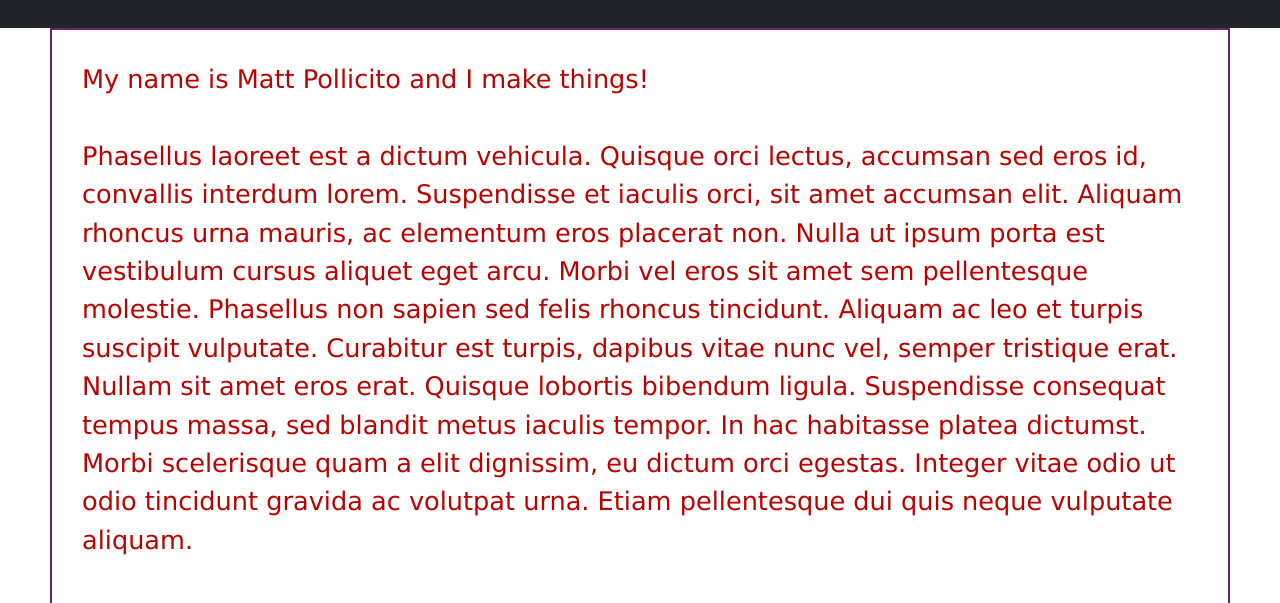
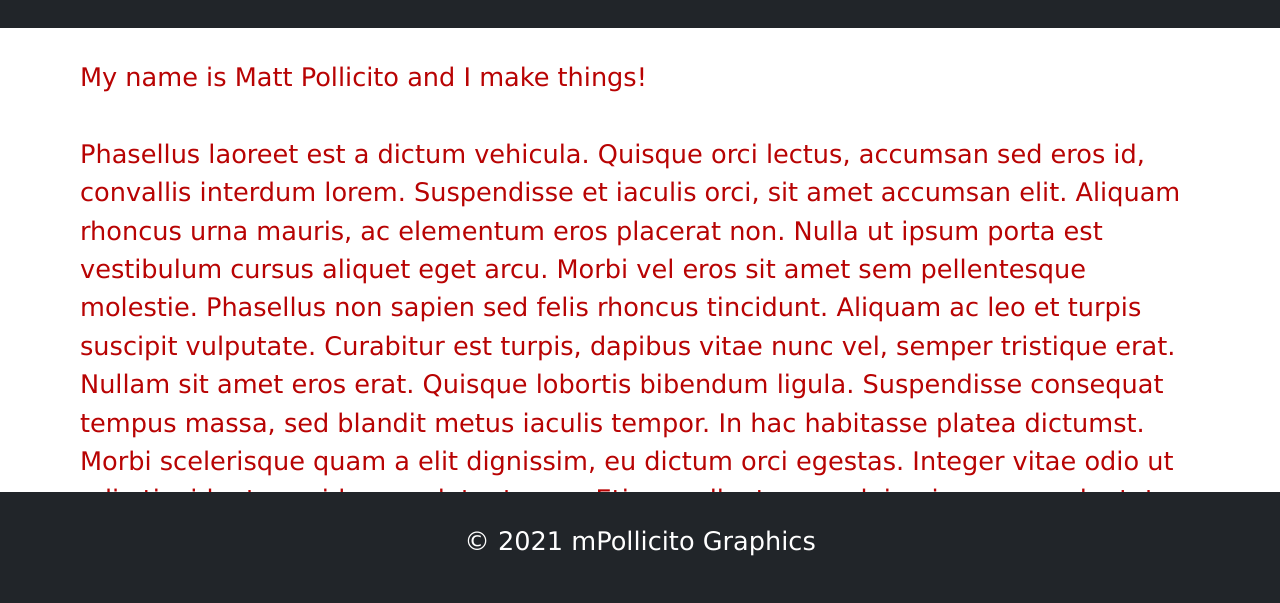
Before and after one commit to mpollicito/december2021, a plain HTML site: page index.html in a window 1280 px wide. Shown: the part 188-791 px from the top of the page. Drawn offline with nearby package versions, Linux system fonts and the light colour scheme; files whose address does not match are found by name.

Commit message:
Added footers to each page

```diff
--- a/index.html
+++ b/index.html
@@ -17,8 +17,8 @@
         <nav class="navbar navbar-expand-lg navbar-dark bg-dark">
             <div class="container-fluid">
                 <a class="navbar-brand" href="C:\Users\User\Documents\GitHub\december2021\index.html">
-                    <img class="roundrect" src="C:\Users\User\Documents\GitHub\december2021\assets\Logo_1.PNG" alt="" width="70"
-                        height="60" class="d-inline-block align-text-top"><br>mPollicito Graphics
+                    <img class="roundrect" src="C:\Users\User\Documents\GitHub\december2021\assets\Logo_1.PNG" alt=""
+                        width="70" height="60" class="d-inline-block align-text-top"><br>mPollicito Graphics
                 </a>
                 <button class="navbar-toggler" type="button" data-bs-toggle="collapse"
                     data-bs-target="#navbarSupportedContent" aria-controls="navbarSupportedContent"
@@ -89,6 +89,9 @@
         primis in faucibus orci luctus et ultrices posuere cubilia curae;
     </p>
 
+    <div class="footer">
+        <p id="p2">© 2021 mPollicito Graphics</p>
+    </div>
 </body>
 
 </html>
--- a/styles.css
+++ b/styles.css
@@ -14,9 +14,13 @@ p {
   color: rgb(184, 3, 3);
   font-family: Verdana, Geneva, Tahoma, sans-serif;
   font-size: 160%;
-  border: 2px solid rgb(107, 34, 107);
+
   padding: 30px;
   margin: 50px;
+}
+
+#p2 {
+  color: white;
 }
 
 a {
@@ -28,3 +32,14 @@ a {
 .roundrect {
   border-radius: 15px;
 }
+
+.footer {
+  position: fixed;
+  left: 0;
+  bottom: 0;
+  width: 100%;
+  height: 15%;
+  background-color: #212529;
+  color: white;
+  text-align: center;
+}
```
Also changed, not shown: about.html (+3 -1 lines), portfolio.html (+3 -0 lines).
